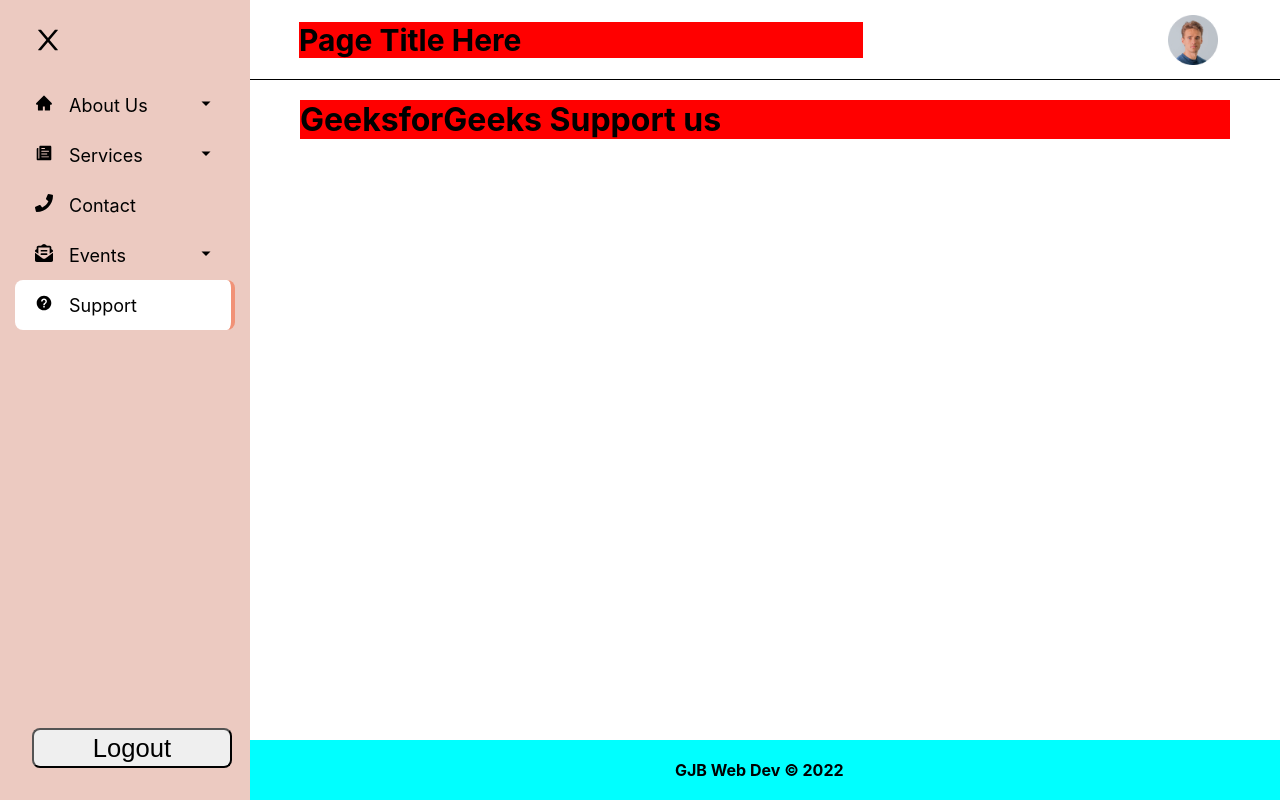
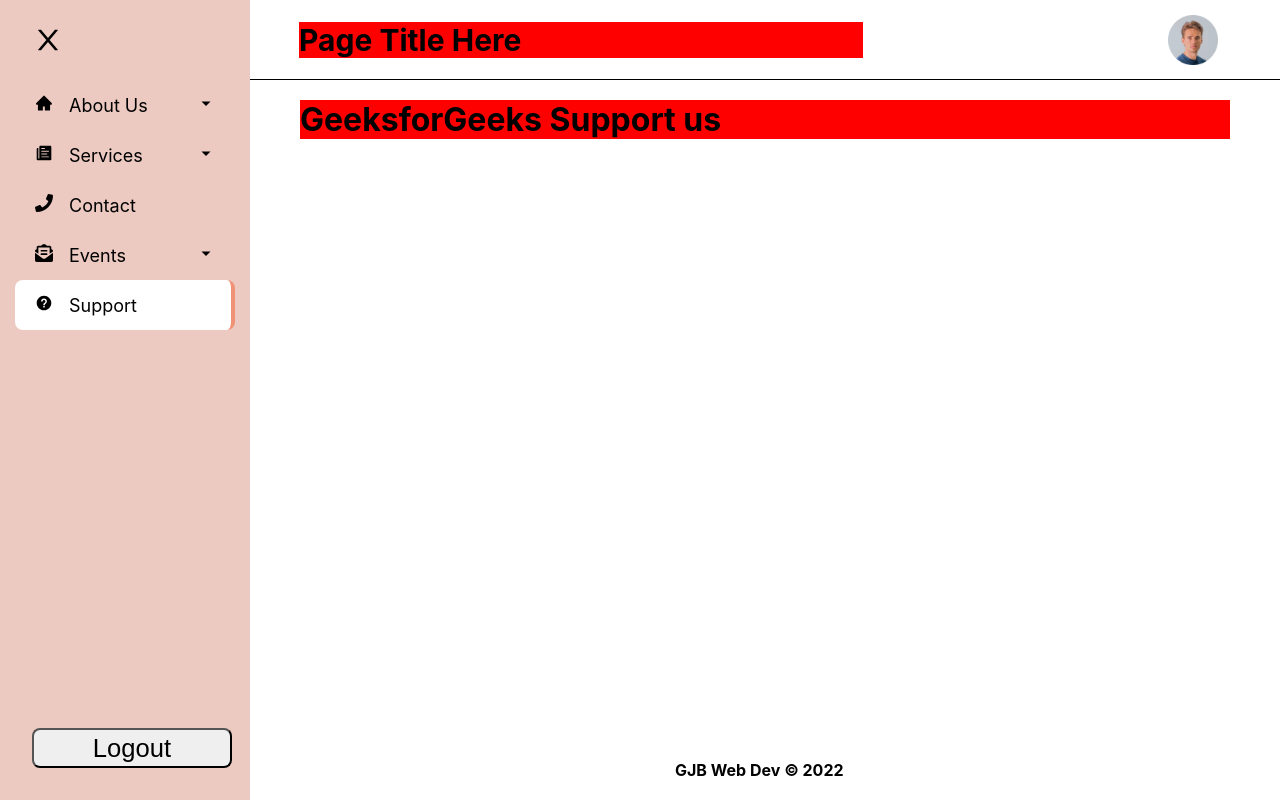
Before and after one commit to jaybecina/react-admin-layout, a React (Create React App) app: page /support in a window 1280 px wide. Built offline with nearby package versions, Linux system fonts and the light colour scheme.

Commit message:
Updated Footer

```diff
--- a/src/components/Footer/Footer.jsx
+++ b/src/components/Footer/Footer.jsx
@@ -12,7 +12,7 @@
   text-align: ${(props) => props.sidebar === false && "center"};
   bottom: 0;
   margin: 0 auto;
-  background-color: cyan;
+  background-color: #fff;
 `;
 
 const Footer = ({ sidebar, size }) => {
```
